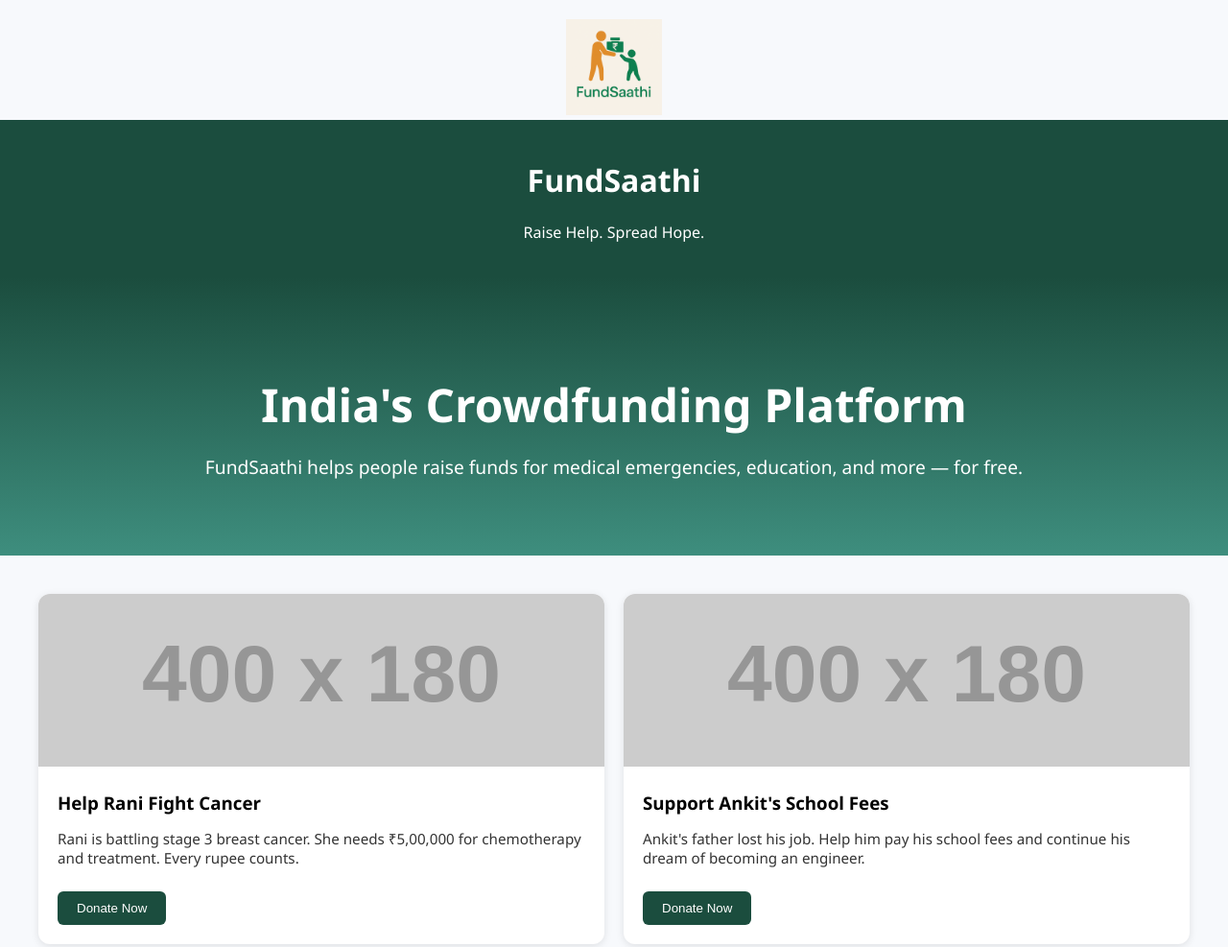
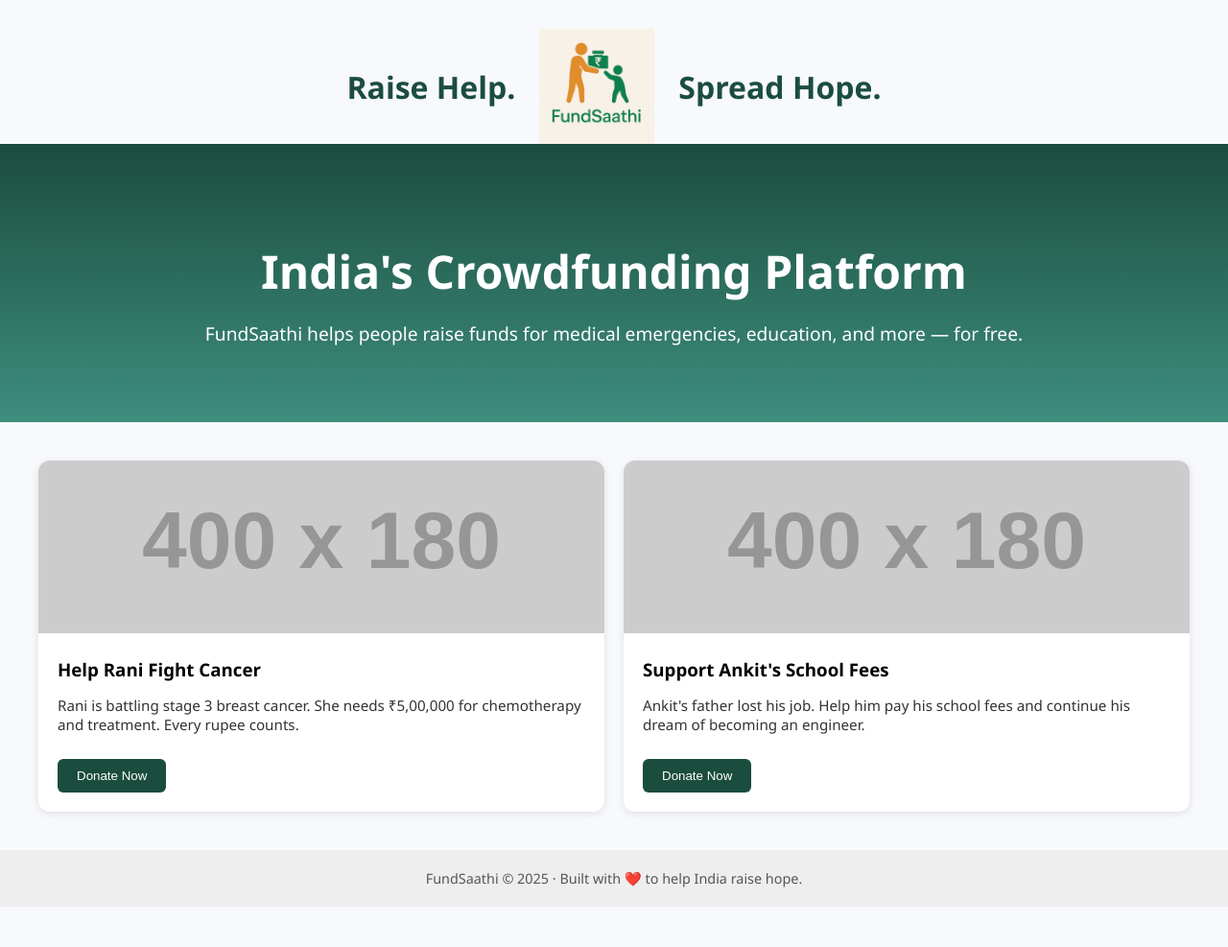
Before and after one commit to fundsaathi/FundSaathi, a plain HTML site: page index.html in a window 1280 px wide. Shown: the top 987 px of the page at 96% size. After the commit the page ends 945 px from the top, so only its background shows below. Drawn offline with Linux system fonts and the light colour scheme; placeholder pictures from the web are drawn by us.

Commit message:
Update index.html

```diff
--- a/index.html
+++ b/index.html
@@ -72,18 +72,31 @@
       padding: 20px;
       font-size: 0.9em;
       color: #555;
+    }    .slogan-logo {
+      display: flex;
+      align-items: center;
+      justify-content: center;
+      gap: 25px;
+      margin-top: 30px;
+      font-size: 2em;
+      font-weight: 700;
+      font-family: 'Segoe UI', sans-serif;
+      color: #1b4d3e;
     }
+
+    .slogan-logo img {
+      height: 120px;
+    }
+
   </style>
 </head>
 <body>
-  <div style="text-align:center; margin-top:20px;">
-  <img src="logo.png" alt="FundSaathi Logo" style="height:100px;">
+  <div class="slogan-logo">
+  <span>Raise Help.</span>
+  <img src="logo.png" alt="FundSaathi Logo">
+  <span>Spread Hope.</span>
 </div>
 
-  <header>
-    <h1>FundSaathi</h1>
-    <p>Raise Help. Spread Hope.</p>
-  </header>
   <section class="hero">
     <h1>India's Crowdfunding Platform</h1>
     <p>FundSaathi helps people raise funds for medical emergencies, education, and more — for free.</p>
```
